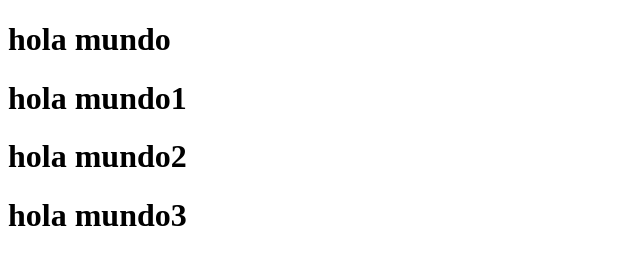
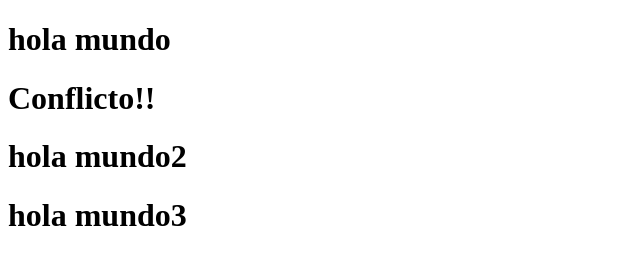
Before and after one commit to AxlGlez/prueba-git, a plain HTML site: page index.html in a window 1280 px wide. Shown: the whole page, without its empty margins (0-640 px from the left). Drawn offline with Linux system fonts and the light colour scheme.

Commit message:
conflictos

```diff
--- a/index.html
+++ b/index.html
@@ -8,8 +8,9 @@
 </head>
 <body>
     <div>
+        <title>merge!</title>
         <h1>hola mundo</h1>
-        <h1>hola mundo1</h1>
+        <h1>Conflicto!!</h1>
         <h1>hola mundo2</h1>
         <h1>hola mundo3</h1>
     </div>
```
